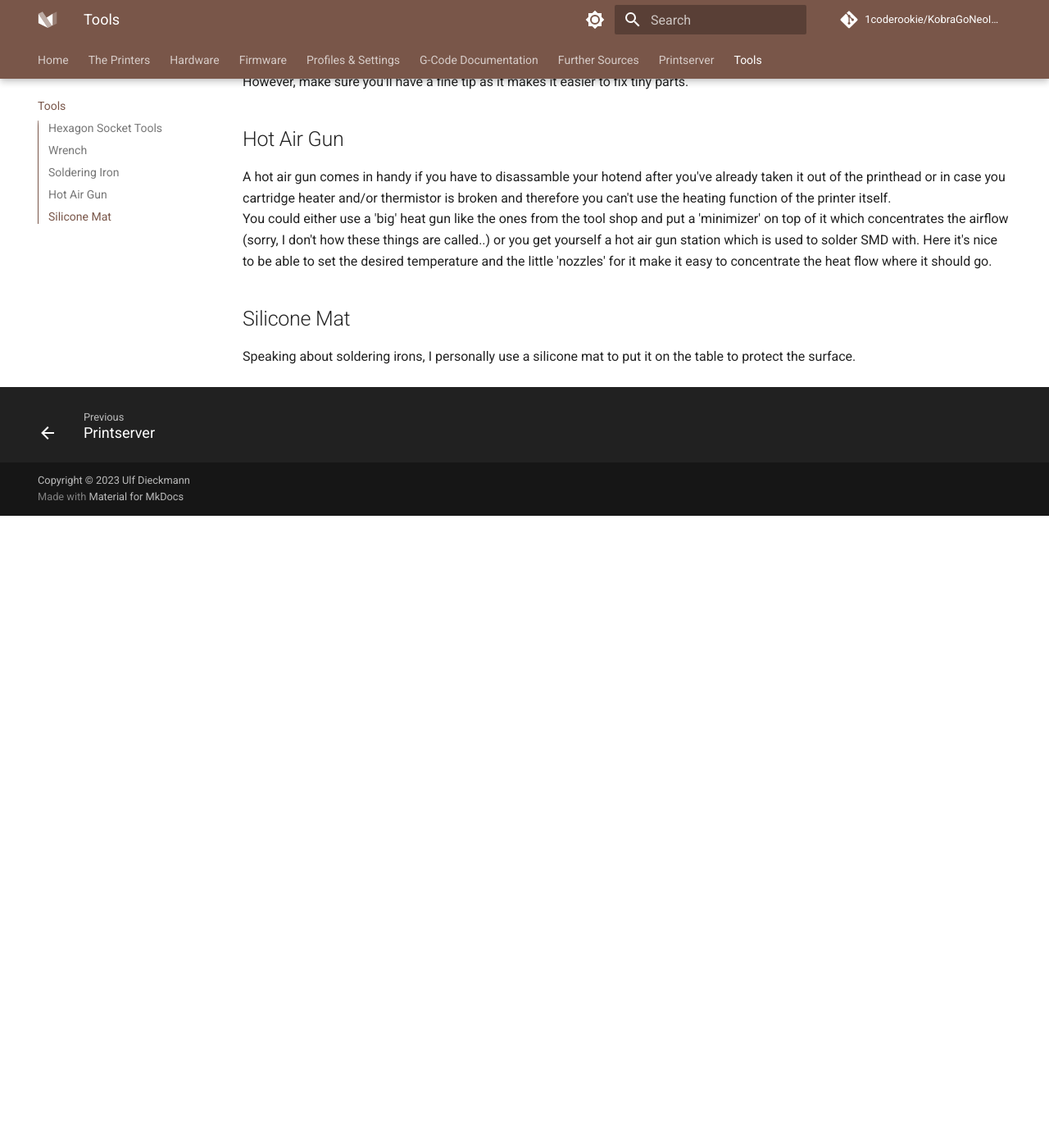
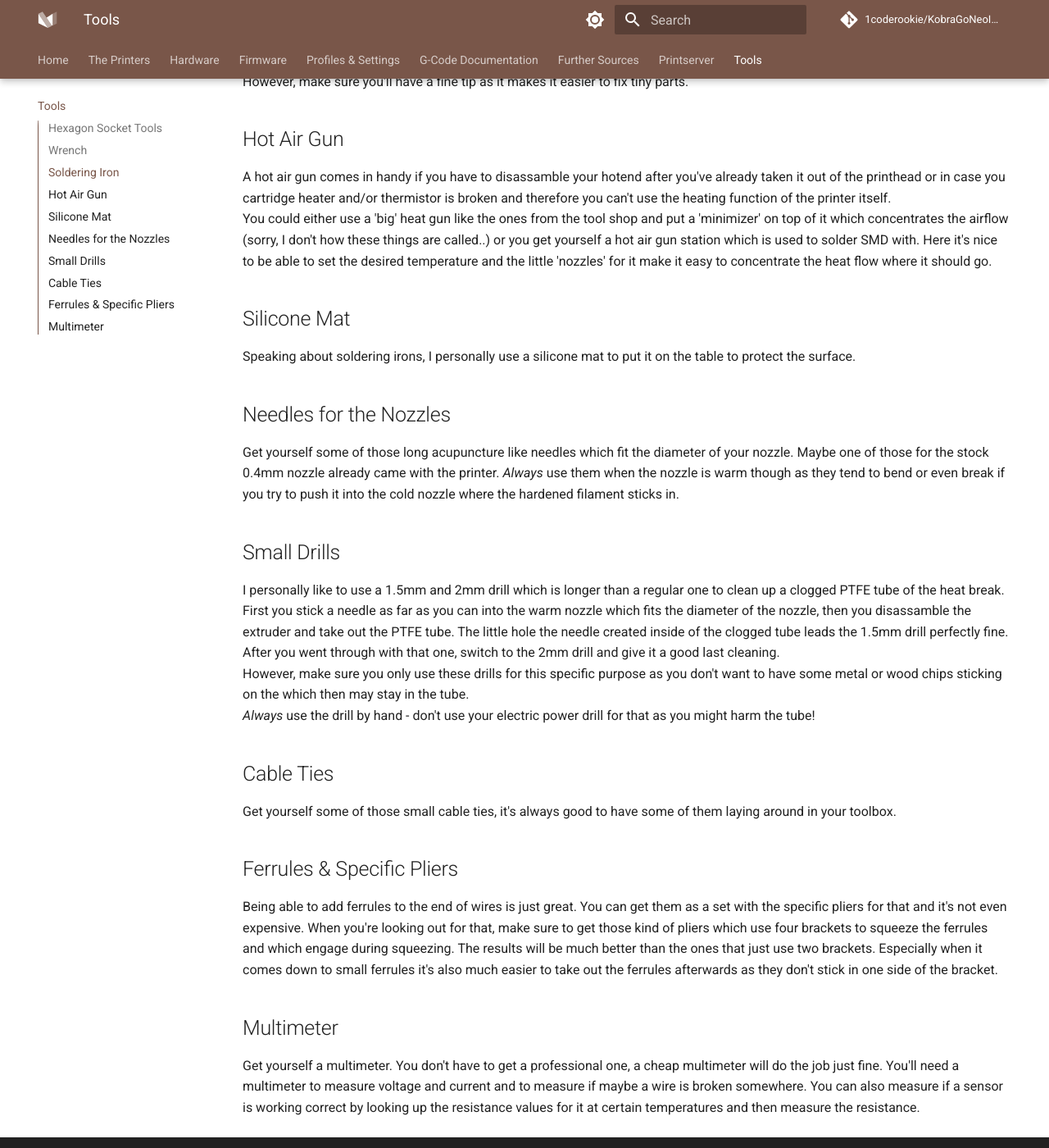
Before and after one commit to 1coderookie/KobraGoNeoInsights, an MkDocs documentation site: the page built from docs/tools.md, in a window 1280 px wide and 1400 px high, scrolled down 918 px. Shown: the whole window at 82% size. Built offline with MkDocs 1.6.1 and Material for MkDocs 9.7.7, drawn with Linux system fonts in a browser that asks for light colours; comment, search, counter and statistics services are not loaded; before the commit the page ends 1547 px from its top, so only the background shows below that.

Commit message:
Update tools.md

```diff
--- a/docs/tools.md
+++ b/docs/tools.md
@@ -5,7 +5,7 @@ When it comes down to tinkering, the fun factor and the results raise and fall w
 
 ??? tip "Quality Matters"
 
-    If you're about to buy tools, you're probably tempted to get yourself cheap tools (which might be ok for certain parts tho). However, I personally just want to give you the advise to spend a bit more and get yourself some quality tools from well known brands. Yes, you might pay the same amount of money for one good wrench then you'd pay for a whole set, but believe me, it'll be worth it. Quality tools are made more precisely and from better material. <br> So let's say you want to get yourself some hexagon socket tools, don't go for the cheapest ones out there. The cheap ones tend to become round on the edges pretty quick and it's really no fun at all to fiddle around with a 1.5mm hexagon socket tool trying to loosen up that little grub screw of the heater block with a messed up tool.
+    If you're about to buy tools, you're probably tempted to get yourself cheap tools (which might be ok for certain parts tho). However, I personally just want to give you the advise to spend a bit more and get yourself some quality tools from well known brands. Yes, you might pay the same amount of money for one good wrench then you'd pay for a whole set, but believe me, it'll be worth it. Quality tools are made more precisely and from better material so they just last longer. <br> So let's say you want to get yourself some hexagon socket tools, don't go for the cheapest ones out there. The cheap ones tend to become round on the edges pretty quick and it's really no fun at all to fiddle around with a 1.5mm hexagon socket tool trying to loosen up that little grub screw of the heater block with a messed up tool. Doing so, you could even harm the socket of the screw which could/would result in the fact that you either won't be able to get it out at all or that you'd have to replace it with a new one.
 
 The following list will be extended by time, images are about to come soon.
 
@@ -28,3 +28,21 @@ You could either use a 'big' heat gun like the ones from the tool shop and put a
 
 ## Silicone Mat
 Speaking about soldering irons, I personally use a silicone mat to put it on the table to protect the surface.
+
+## Needles for the Nozzles
+Get yourself some of those long acupuncture like needles which fit the diameter of your nozzle. Maybe one of those for the stock 0.4mm nozzle already came with the printer.
+*Always* use them when the nozzle is warm though as they tend to bend or even break if you try to push it into the cold nozzle where the hardened filament sticks in.
+
+## Small Drills
+I personally like to use a 1.5mm and 2mm drill which is longer than a regular one to clean up a clogged PTFE tube of the heat break. First you stick a needle as far as you can into the warm nozzle which fits the diameter of the nozzle, then you disassamble the extruder and take out the PTFE tube. The little hole the needle created inside of the clogged tube leads the 1.5mm drill perfectly fine. After you went through with that one, switch to the 2mm drill and give it a good last cleaning.
+However, make sure you only use these drills for this specific purpose as you don't want to have some metal or wood chips sticking on the which then may stay in the tube.
+*Always* use the drill by hand - don't use your electric power drill for that as you might harm the tube!
+
+## Cable Ties
+Get yourself some of those small cable ties, it's always good to have some of them laying around in your toolbox.
+
+## Ferrules & Specific Pliers
+Being able to add ferrules to the end of wires is just great. You can get them as a set with the specific pliers for that and it's not even expensive. When you're looking out for that, make sure to get those kind of pliers which use four brackets to squeeze the ferrules and which engage during squeezing. The results will be much better than the ones that just use two brackets. Especially when it comes down to small ferrules it's also much easier to take out the ferrules afterwards as they don't stick in one side of the bracket.
+
+## Multimeter
+Get yourself a multimeter. You don't have to get a professional one, a cheap multimeter will do the job just fine. You'll need a multimeter to measure voltage and current and to measure if maybe a wire is broken somewhere. You can also measure if a sensor is working correct by looking up the resistance values for it at certain temperatures and then measure the resistance.
```
